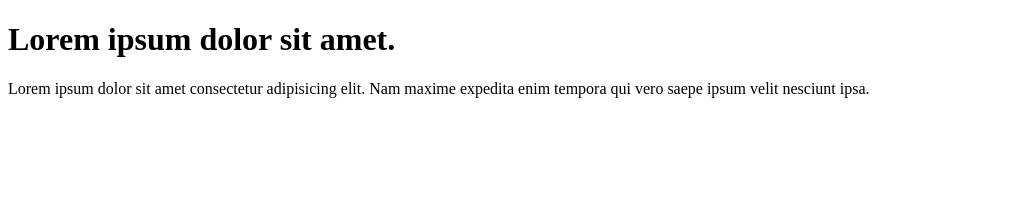
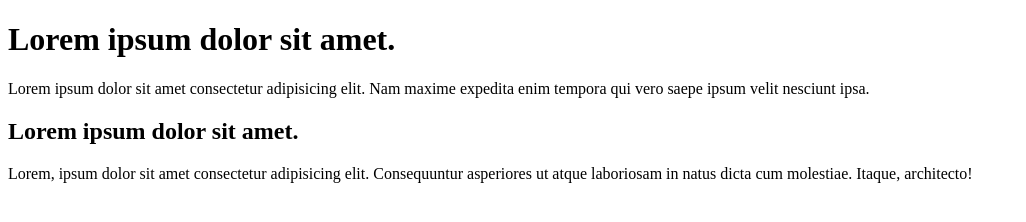
Before and after one commit to Tumas11/Test2, a plain HTML site: page index.html in a window 1280 px wide. Shown: the whole page, without its empty margins (0-1026 px from the left). Drawn offline with Linux system fonts and the light colour scheme.

Commit message:
added main

```diff
--- a/index.html
+++ b/index.html
@@ -11,5 +11,9 @@
         <H1>Lorem ipsum dolor sit amet.</H1>
         <p>Lorem ipsum dolor sit amet consectetur adipisicing elit. Nam maxime expedita enim tempora qui vero saepe ipsum velit nesciunt ipsa.</p>
     </header>
+    <main>
+        <h2>Lorem ipsum dolor sit amet.</h2>
+        <p>Lorem, ipsum dolor sit amet consectetur adipisicing elit. Consequuntur asperiores ut atque laboriosam in natus dicta cum molestiae. Itaque, architecto!</p>
+    </main>
 </body>
 </html>
```
